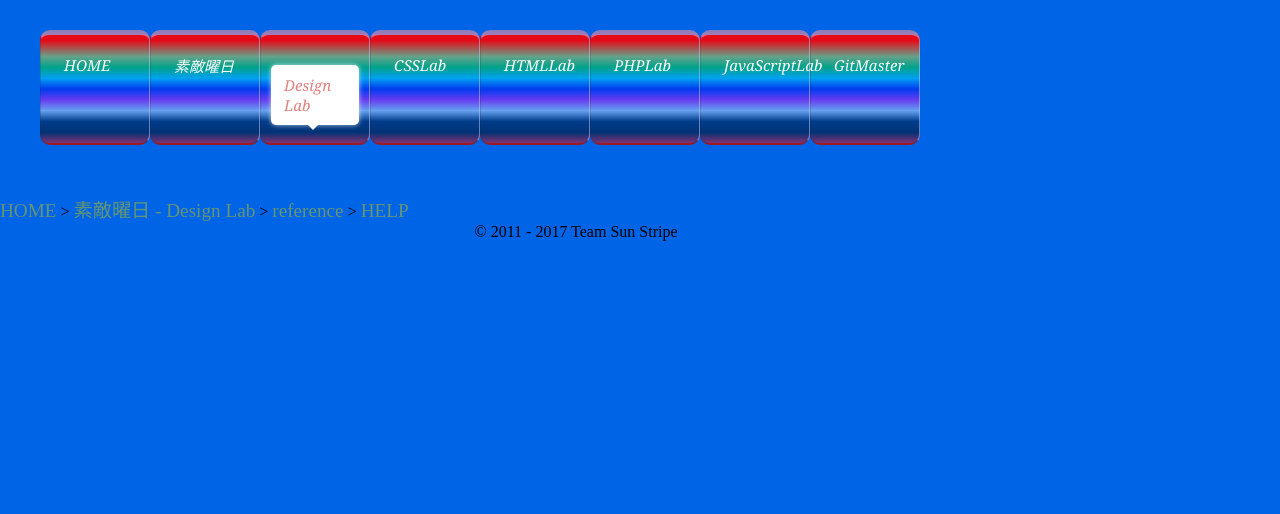
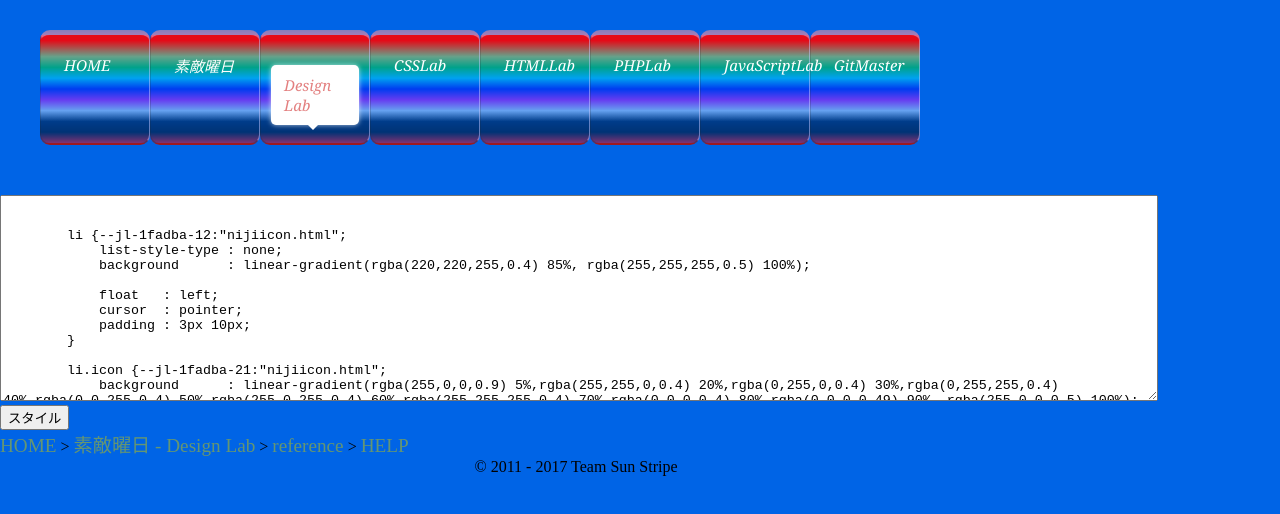
Before and after one commit to TeamSunstripe/DesignLab, a plain HTML site: page nijiicon.html in a window 1280 px wide. Shown: the part 66-580 px from the top of the page. Drawn offline with Linux system fonts and the light colour scheme.

Commit message:
【コンテンツ追加】スタイル情報を表示

```diff
--- a/nijiicon.html
+++ b/nijiicon.html
@@ -7,7 +7,7 @@
             <style>
                 </style>
     </head>
-    <style>
+    <style id="style">
 
         li {
             list-style-type : none;
@@ -108,6 +108,23 @@
             </nav>
         </header>
 
+        <div id="contents">
+            <textarea id="setTextArea" style="width:100%;height:200px;">
+            </textarea>
+            <script>
+                var setTextArea = document.getElementById("setTextArea");
+                var getStyle = document.getElementById("style");
+                setTextArea.innerHTML = getStyle.innerHTML;
+
+                function setStyle () {
+                    alert();
+                    getStyle.innerHTML = setTextArea.innerHTML;
+                }
+
+                </script>
+            <input type="button" value="スタイル" onclick="setStyle();"/>
+        </div>
+
         <footer>
             <a class="main_menu" href="http://sunstripe.main.jp/">HOME</a> > <a class="main_menu" href="./index.html">素敵曜日 - Design Lab</a> > <a class="main_menu" href="./reference.html">reference</a> > <a class="main_menu" href="./help.html">HELP</a>
             <div style="clear:both;text-align:center;">
```
